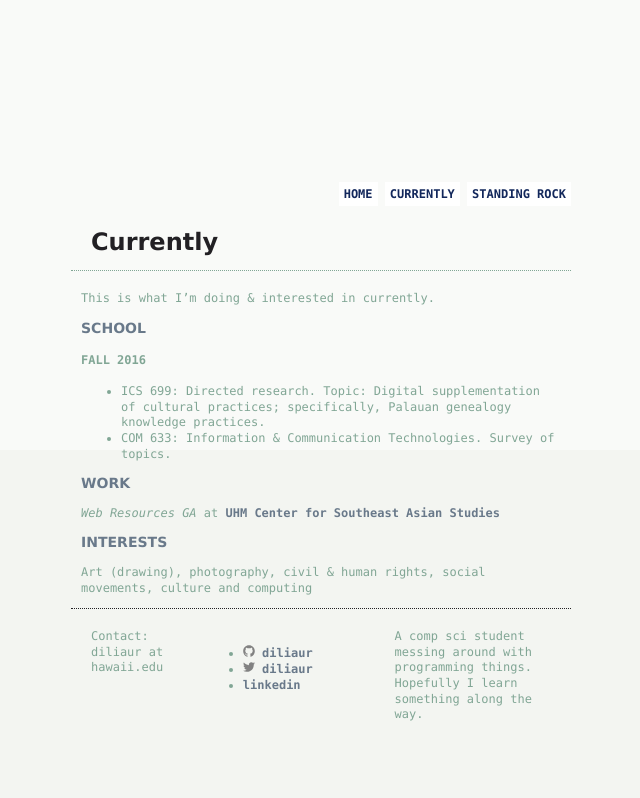
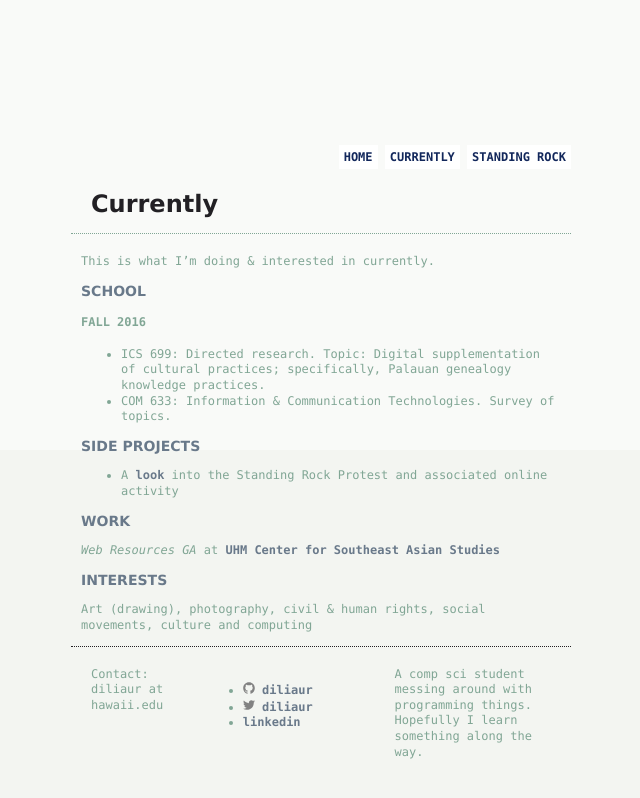
Before and after one commit to diliaur/diliaur.github.io, a Jekyll site: the page built from currently.md, in a window 1280 px wide. Shown: the top 798 px of the page, without its empty margins (319-959 px from the left). Built offline with Jekyll 4.4.1, drawn with Linux system fonts in a browser that asks for light colours; nearby versions of some CDN libraries.

Commit message:
update currently page to list projects

```diff
--- a/currently.md
+++ b/currently.md
@@ -12,6 +12,10 @@ This is what I'm doing & interested in currently.
 * ICS 699: Directed research. Topic: Digital supplementation of cultural practices; specifically, Palauan genealogy knowledge practices.
 * COM 633: Information & Communication Technologies. Survey of topics.
 
+### Side Projects
+
+* A [look](/standingrock.html) into the Standing Rock Protest and associated online activity
+
 ### Work
 _Web Resources GA_ at [UHM Center for Southeast Asian Studies](http://www.cseashawaii.org)
 
```
